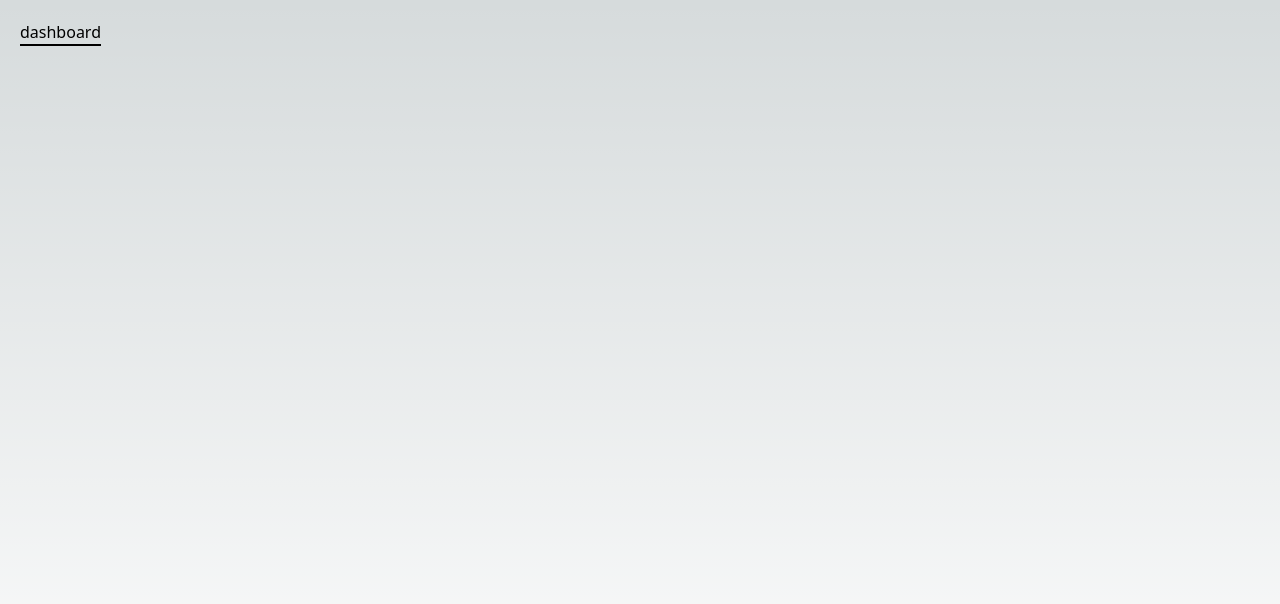
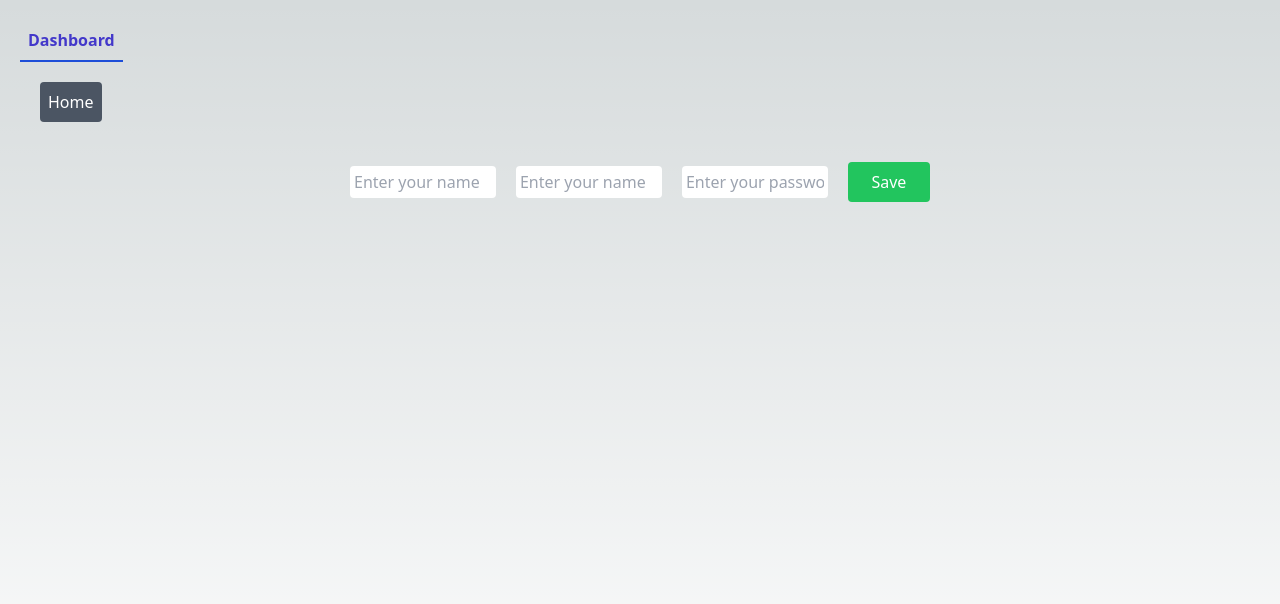
Before and after one commit to hasanashrafi/next-auth, a Next.js app: page /dashboard in a window 1280 px wide. Shown: the top 604 px of the page. Built offline with nearby package versions, Linux system fonts and the light colour scheme; no server answers; sample sign-in values are in the browser's storage.

Commit message:
create dashboard route and complete user data

```diff
--- a/pages/dashboard.js
+++ b/pages/dashboard.js
@@ -1,15 +1,71 @@
-import React from 'react'
+import { getSession } from 'next-auth/react'
+import { redirect } from 'next/dist/server/api-utils'
+import Link from 'next/link'
+import React, { useState } from 'react'
 
-function dashboard() {
-  return (
-    <div className='min-h-screen p-5'>
-<h2 className="border-b-2 w-fit border-b-black ">
+function Dashboard() {
+    const [name, setName] = useState('')
+    const [lastName, setLastName] = useState('')
+    const [password, setPassword] = useState('')
 
-    dashboard
-</h2>
+    const updateHandler = async () => {
+        const res = await fetch("/api/update-info", {
+            method: "POST",
+            body: JSON.stringify({ name, lastName, password }),
+            headers: { "Content-Type": "application/json" },
+        })
+        const data = await res.json()
+        console.log(data);
+    }
 
-    </div>
-  )
+    return (
+        <div className=' min-h-screen p-5 '>
+            <h2 className="w-fit border-b-2 p-2 text-indigo-700 font-semibold border-b-blue-700 ">
+                Dashboard
+            </h2>
+            <Link href="/" className='block w-fit p-2 rounded bg-gray-600 text-white m-5'>Home</Link>
+
+            <div className='flex flex-col lg:flex-row lg:gap-x-5  w-[50%] items-center mx-auto  p-5 gap-y-5'>
+                <input
+                    value={name}
+                    onChange={(e) => setName(e.target.value)}
+                    className='p-1 w-full rounded outline-none'
+                    type='text'
+                    placeholder='Enter your name' />
+                <input
+                    value={lastName}
+                    onChange={(e) => setLastName(e.target.value)}
+                    className='p-1 w-full rounded outline-none'
+                    type='text'
+                    placeholder='Enter your name' />
+                <input
+                    value={password}
+                    onChange={(e) => setPassword(e.target.value)}
+                    className='p-1 w-full rounded outline-none'
+                    type='password'
+                    placeholder='Enter your password' />
+                <button
+                    onClick={updateHandler}
+                    className='bg-green-500 text-white p-2 w-[50%] rounded'>Save</button>
+            </div>
+        </div>
+    )
 }
 
-export default dashboard
+export default Dashboard
+
+export async function getServerSideProps({ req }) {
+
+    const session = await getSession({ req })
+    console.log(session);
+
+    if (!session) {
+        return {
+            redirect: {
+                destination: "/signin",
+                permanent: false,
+            },
+        }
+    }
+    return { props: { session } }
+}
```
